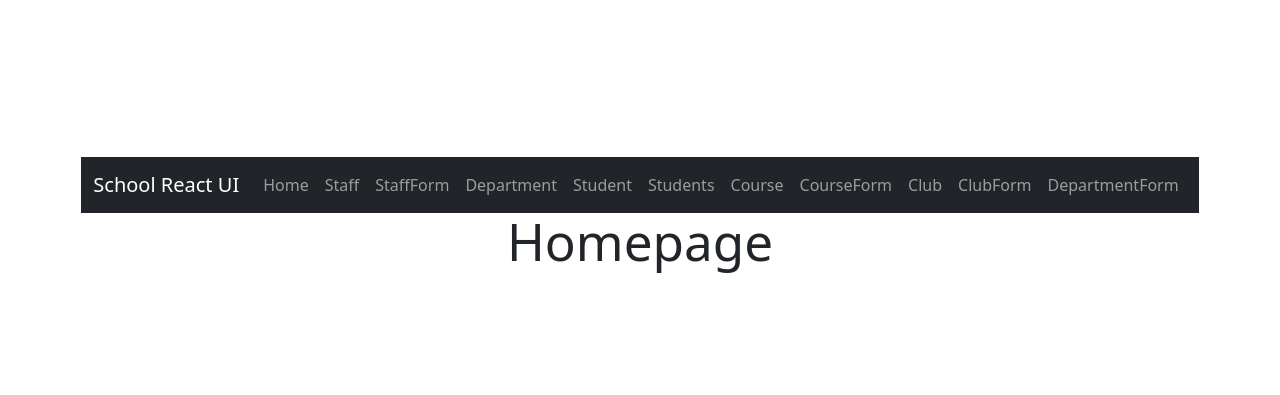
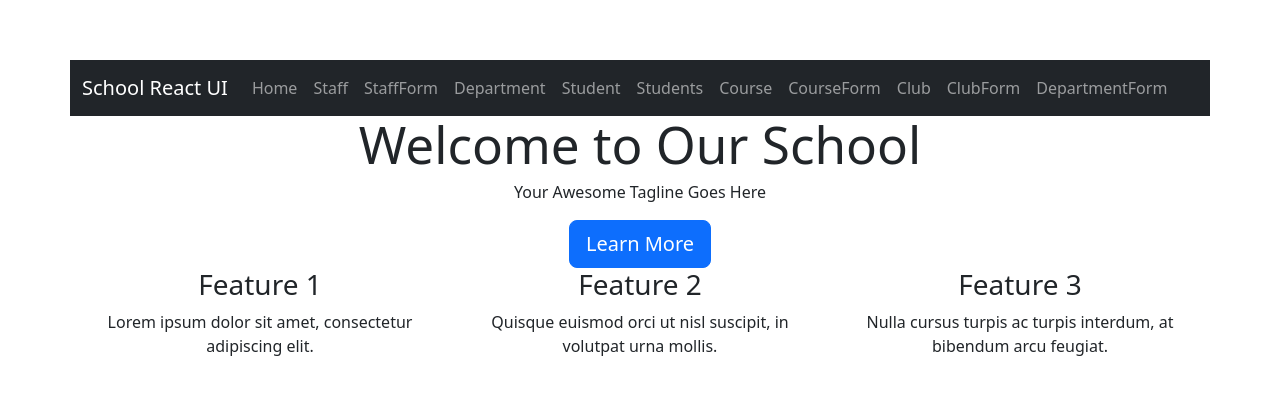
Before and after one commit to pktpaulie/SchoolSystem, a React (Vite) app: page / in a window 1280 px wide. Shown: the part 183-578 px from the top of the page. Built offline with nearby package versions, Linux system fonts and the light colour scheme.

Commit message:
Modified Students component with Edit & Delete Buttons

```diff
--- /dev/null
+++ b/src/components/Home.jsx
@@ -0,0 +1,41 @@
+import React from 'react'
+
+export default function Home() {
+  return (
+    <div>
+         <header className="header text-center">
+        <h1>Welcome to Our School</h1>
+        <p>Your Awesome Tagline Goes Here</p>
+        <a href="#features" className="btn btn-primary btn-lg">Learn More</a>
+      </header>
+
+      <section id="features" className="features text-center">
+        <div className="container">
+          <div className="row">
+            <div className="col-md-4">
+              <div className="feature-item">
+                <i className="fas fa-code fa-4x"></i>
+                <h3>Feature 1</h3>
+                <p>Lorem ipsum dolor sit amet, consectetur adipiscing elit.</p>
+              </div>
+            </div>
+            <div className="col-md-4">
+              <div className="feature-item">
+                <i className="fas fa-laptop fa-4x"></i>
+                <h3>Feature 2</h3>
+                <p>Quisque euismod orci ut nisl suscipit, in volutpat urna mollis.</p>
+              </div>
+            </div>
+            <div className="col-md-4">
+              <div className="feature-item">
+                <i className="fas fa-heart fa-4x"></i>
+                <h3>Feature 3</h3>
+                <p>Nulla cursus turpis ac turpis interdum, at bibendum arcu feugiat.</p>
+              </div>
+            </div>
+          </div>
+        </div>
+      </section>
+    </div>
+  )
+}
--- a/src/components/NavHeader.jsx
+++ b/src/components/NavHeader.jsx
@@ -12,6 +12,7 @@ import Student from './Student'
 import Department from './Department';
 import DepartmentForm from './DepartmentForm';
 import Students from './Students'
+import Home from './Home';
 
 export default function NavHeader() {
   return (
@@ -41,7 +42,7 @@ export default function NavHeader() {
    </div>
    <div>
    <Routes>
-          <Route path='/' element={<h1>Homepage</h1>}></Route>
+          <Route path='/' element={<Home/>}></Route>
           <Route path='/staff' element={<Staff />}></Route>
           <Route path='/staffform' element={<StaffForm />}></Route>
           <Route path='/student' element={<Student />}></Route>
--- a/src/components/Student.jsx
+++ b/src/components/Student.jsx
@@ -32,7 +32,8 @@ const Student = () => {
 
       if (response.ok) {
         // The Student details was successfully created on the server.
-        console.log('Student details created successfully!');
+        console.log(formData,'Student details created successfully!');
+        window.alert('Student details created successfully!');
         // You can perform any necessary actions here after successful POST.
       } else {
         // The server returned an error response.
--- a/src/components/Students.jsx
+++ b/src/components/Students.jsx
@@ -1,5 +1,5 @@
 import React, { useState, useEffect } from 'react';
-import { Table } from 'react-bootstrap';
+import { Table, Button } from 'react-bootstrap';
 
 
 const API_URL = 'https://school-api-2wqk.onrender.com/api/students/';
@@ -33,6 +33,7 @@ const Students = () => {
           <th>First Name</th>
           <th>Last Name</th>
           <th>Gender</th>
+          <th colSpan={2}>Actions</th>
         </tr>
       </thead>
       <tbody>
@@ -42,12 +43,19 @@ const Students = () => {
             <td>{student.first_name}</td>
             <td>{student.second_name}</td>
             <td>{student.gender}</td>
+            <td style={{margin:"5%"}}>
+              <Button style={{marginRight:"5%", width:"30%"}} className='btn btn-warning'>Edit</Button>
+              <Button style={{marginRight:"5%", width:"30%"}} className='btn btn-danger'>Delete</Button>
+            </td>
           </tr>
         ))}
       </tbody>
     </Table>
-  ) : (
-    <p>Loading Student Details from DB ...</p>
+  ) : ( <p>Loading Student Details from DB ...</p>
+    //  <div class="alert alert-sucess" role="alert">
+    //    <img src="https://gifdb.com/images/high/buffering-animated-text-icon-loading-u1h739who8u5mtw3.gif" width={'10%'} height={'10%'} />
+    //   <h4>Student Details from DB ...</h4>
+    // </div>
   )}
 </div>
 
```
